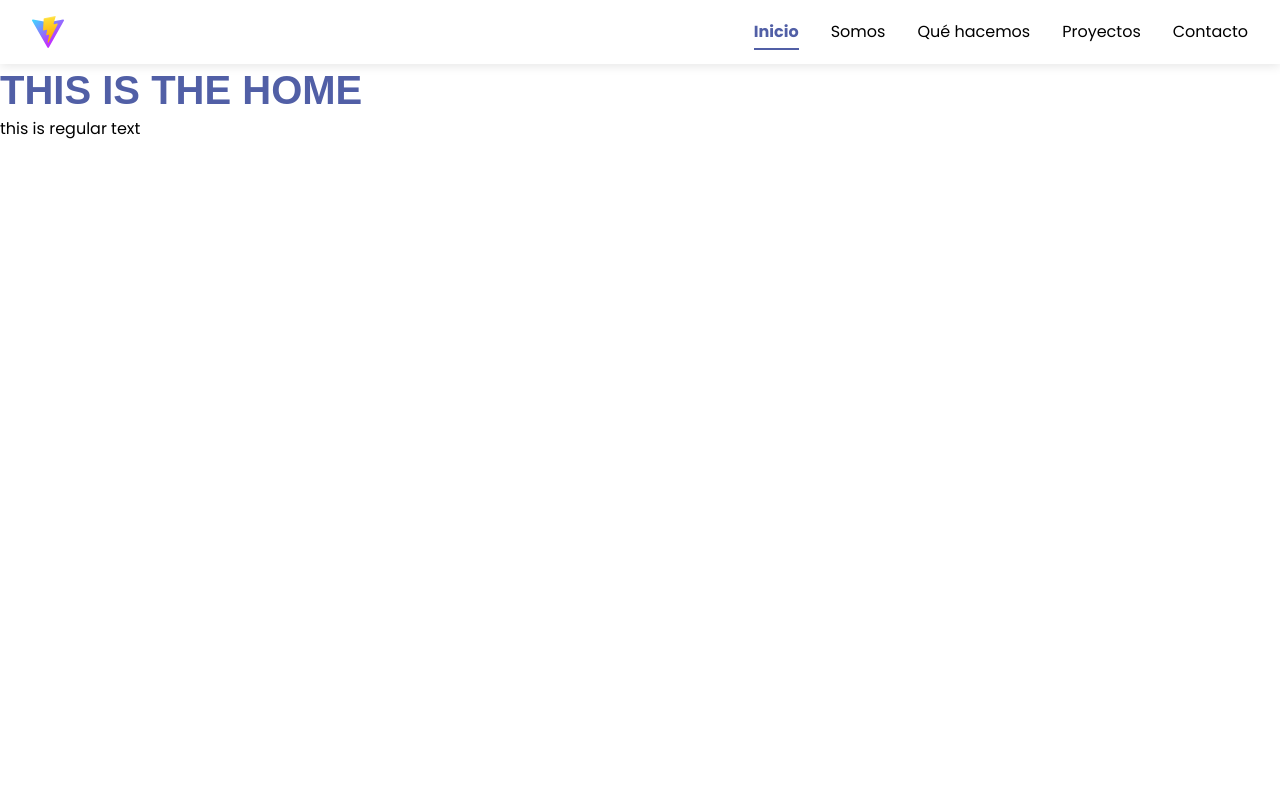
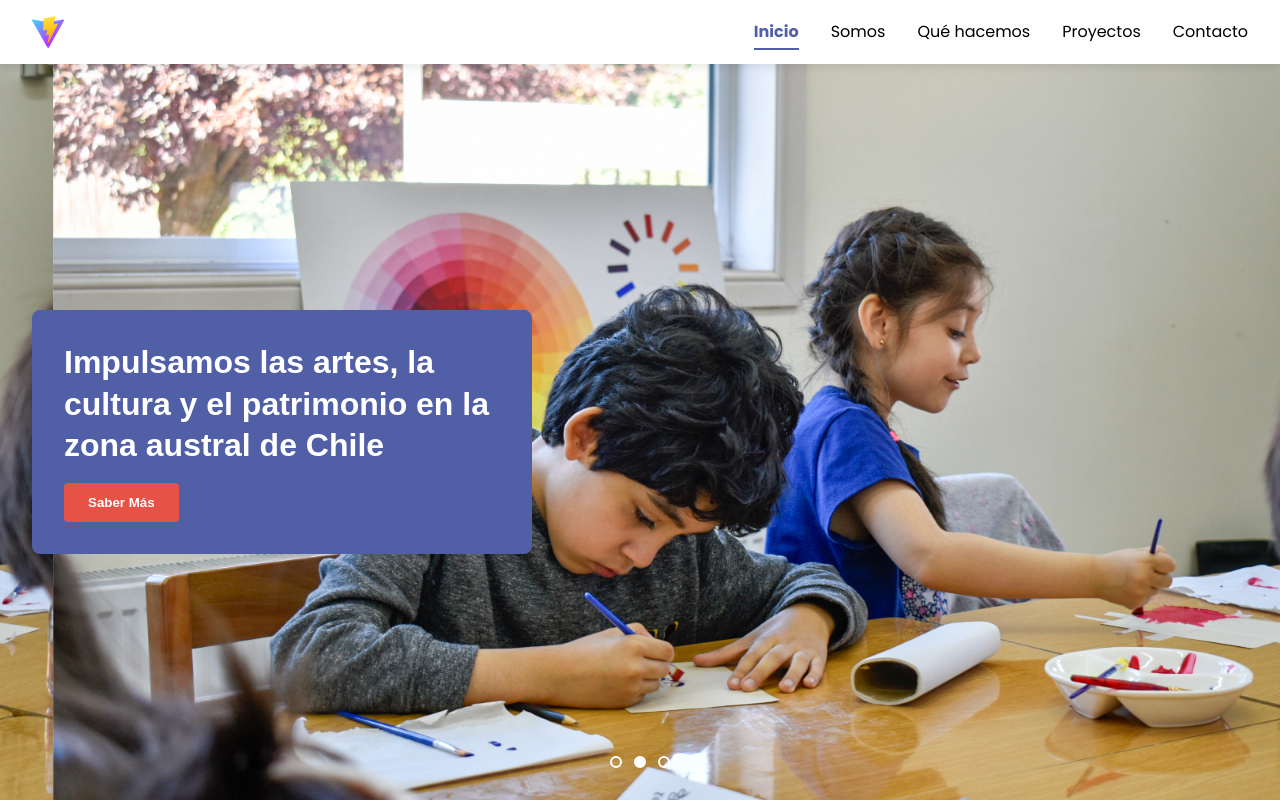
Before and after one commit to Bulllt/MatrizWebsite, a React (Vite) app: page /#/ in a window 1280 px wide. Built offline with nearby package versions, Linux system fonts and the light colour scheme; a web font is replaced by a local one.

Commit message:
feat Added the carousel to the home page

```diff
--- a/package.json
+++ b/package.json
@@ -10,6 +10,8 @@
     "preview": "vite preview"
   },
   "dependencies": {
+    "embla-carousel-autoplay": "^8.6.0",
+    "embla-carousel-react": "^8.6.0",
     "react": "^19.1.1",
     "react-dom": "^19.1.1",
     "react-icons": "^5.5.0",
--- a/src/components/navbar/style.css
+++ b/src/components/navbar/style.css
@@ -1,3 +1,7 @@
+body {
+  overflow-x: hidden;
+}
+
 .navbarContainer {
   display: flex;
   justify-content: space-between;
@@ -103,7 +107,7 @@
 
 .navbarToggle {
   display: none;
-  font-size: 1.5rem;
+  font-size: 2rem;
   cursor: pointer;
   color: var(--primary-color);
 }
--- a/src/screens/home/index.jsx
+++ b/src/screens/home/index.jsx
@@ -1,12 +1,112 @@
-import React from "react";
-
+import React, { useEffect, useState } from "react";
+import useEmblaCarousel from "embla-carousel-react";
+import Autoplay from "embla-carousel-autoplay";
 import "./style.css";
 
 export default function Home() {
+  const [emblaRef, emblaApi] = useEmblaCarousel({ loop: true }, [
+    Autoplay({ delay: 5000 }),
+  ]);
+  const [selectedIndex, setSelectedIndex] = useState(0);
+  const [carouselHeight, setCarouselHeight] = useState("100vh");
+
+  const slides = [
+    {
+      image: "/images/a.jpg",
+      title: "Bienvenidos",
+      description: "Descubre nuestros servicios y proyectos",
+    },
+    {
+      image: "/images/a.jpg",
+      title: "Innovación",
+      description: "Soluciones creativas para tus necesidades",
+    },
+    {
+      image: "/images/a.jpg",
+      title: "Calidad",
+      description: "Trabajamos con los más altos estándares",
+    },
+  ];
+
+  useEffect(() => {
+    const updateCarouselHeight = () => {
+      const navbar = document.querySelector(".navbarContainer");
+      if (navbar) {
+        const navbarHeight = navbar.offsetHeight;
+        setCarouselHeight(`calc(100vh - ${navbarHeight}px)`);
+      }
+    };
+
+    updateCarouselHeight();
+
+    window.addEventListener("resize", updateCarouselHeight);
+    return () => {
+      window.removeEventListener("resize", updateCarouselHeight);
+    };
+  }, []);
+
+  const scrollTo = (index) => {
+    if (emblaApi) {
+      emblaApi.scrollTo(index);
+      const autoplay = emblaApi.plugins().autoplay;
+      if (autoplay) {
+        autoplay.stop();
+        autoplay.play();
+      }
+    }
+  };
+
+  useEffect(() => {
+    if (!emblaApi) return;
+
+    const onSelect = () => {
+      setSelectedIndex(emblaApi.selectedScrollSnap());
+    };
+
+    emblaApi.on("select", onSelect);
+    onSelect();
+
+    return () => {
+      emblaApi.off("select", onSelect);
+    };
+  }, [emblaApi]);
+
   return (
     <main className="homeContainer">
-      <h1>THIS IS THE HOME</h1>
-      this is regular text
+      <section className="heroSection" style={{ height: carouselHeight }}>
+        <div className="heroCarousel" ref={emblaRef}>
+          <div className="heroCarouselContainer">
+            {slides.map((slide, index) => (
+              <div className="heroSlide" key={index}>
+                <div
+                  className="heroImage"
+                  style={{ backgroundImage: `url(${slide.image})` }}
+                />
+              </div>
+            ))}
+          </div>
+
+          <div className="heroTextBlock">
+            <h2>
+              Impulsamos las artes, la cultura y el patrimonio en la zona
+              austral de Chile
+            </h2>
+            <button className="heroButton">Saber Más</button>
+          </div>
+
+          <div className="heroDots">
+            {slides.map((_, index) => (
+              <button
+                key={index}
+                className={`heroDot ${
+                  index === selectedIndex ? "heroDotActive" : ""
+                }`}
+                onClick={() => scrollTo(index)}
+              />
+            ))}
+          </div>
+        </div>
+      </section>
     </main>
   );
 }
--- a/src/screens/home/style.css
+++ b/src/screens/home/style.css
@@ -1,3 +1,128 @@
-.homeContainer h1 {
-  color: var(--primary-color);
+.homeContainer {
+  width: 100%;
 }
+
+.heroSection {
+  position: relative;
+  width: 100%;
+  overflow: hidden;
+}
+
+.heroCarousel {
+  position: relative;
+  width: 100%;
+  height: 100%;
+  overflow: hidden;
+}
+
+.heroCarouselContainer {
+  display: flex;
+  width: 100%;
+  height: 100%;
+}
+
+.heroSlide {
+  position: relative;
+  flex: 0 0 100%;
+  min-width: 0;
+  height: 100%;
+}
+
+.heroImage {
+  width: 100%;
+  height: 100%;
+  background-size: cover;
+  background-position: center;
+  background-repeat: no-repeat;
+}
+
+.heroTextBlock {
+  position: absolute;
+  top: 50%;
+  left: 2rem;
+  transform: translateY(-50%);
+  background-color: var(--primary-color);
+  padding: 2rem;
+  max-width: 500px;
+  border-radius: 8px;
+  z-index: 10;
+}
+
+.heroTextBlock h2 {
+  margin-bottom: 1rem;
+  color: white;
+}
+
+.heroButton {
+  background-color: var(--accent-color);
+  color: white;
+  border: none;
+  padding: 0.75rem 1.5rem;
+  border-radius: 4px;
+  font-weight: 800;
+  cursor: pointer;
+  transition: var(--transition);
+}
+
+.heroButton:hover {
+  background-color: var(--secondary-color);
+  transform: translateY(-2px);
+}
+
+.heroDots {
+  position: absolute;
+  bottom: 2rem;
+  left: 50%;
+  transform: translateX(-50%);
+  display: flex;
+  gap: 0.75rem;
+  z-index: 10;
+}
+
+.heroDot {
+  width: 12px;
+  height: 12px;
+  border-radius: 50%;
+  border: 2px solid white;
+  background-color: transparent;
+  cursor: pointer;
+  transition: var(--transition);
+}
+
+.heroDot:hover {
+  background-color: rgba(255, 255, 255, 0.5);
+}
+
+.heroDotActive {
+  background-color: white;
+}
+
+/* Responsive Styles */
+@media screen and (max-width: 768px) {
+  .heroTextBlock {
+    left: 1rem;
+    right: 1rem;
+    max-width: none;
+    padding: 1.5rem;
+    text-align: center;
+  }
+
+  .heroDots {
+    bottom: 1rem;
+  }
+}
+
+@media screen and (max-width: 480px) {
+  .heroTextBlock {
+    padding: 1rem;
+  }
+
+  .heroTextBlock h2 {
+    font-size: 1.75rem;
+  }
+
+  .heroButton {
+    padding: 0.6rem 1.2rem;
+    font-size: 0.9rem;
+  }
+}
```
Also changed, not shown: public/images/a.jpg (added).
